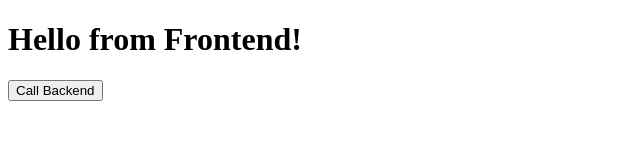
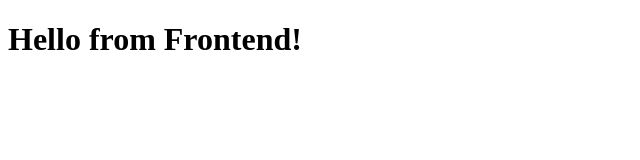
Before and after one commit to mrakkan/test, a website: page web-test/frontend/index.html in a window 1280 px wide. Shown: the whole page, without its empty margins (0-640 px from the left). Drawn offline with Linux system fonts and the light colour scheme.

Commit message:
Update index.html

```diff
--- a/web-test/frontend/index.html
+++ b/web-test/frontend/index.html
@@ -5,15 +5,5 @@
 </head>
 <body>
   <h1>Hello from Frontend!</h1>
-  <button onclick="callAPI()">Call Backend</button>
-  <p id="result"></p>
-
-  <script>
-    async function callAPI() {
-      let res = await fetch("http://localhost:5000/api/hello");
-      let data = await res.json();
-      document.getElementById("result").innerText = data.message;
-    }
-  </script>
 </body>
 </html>
```
